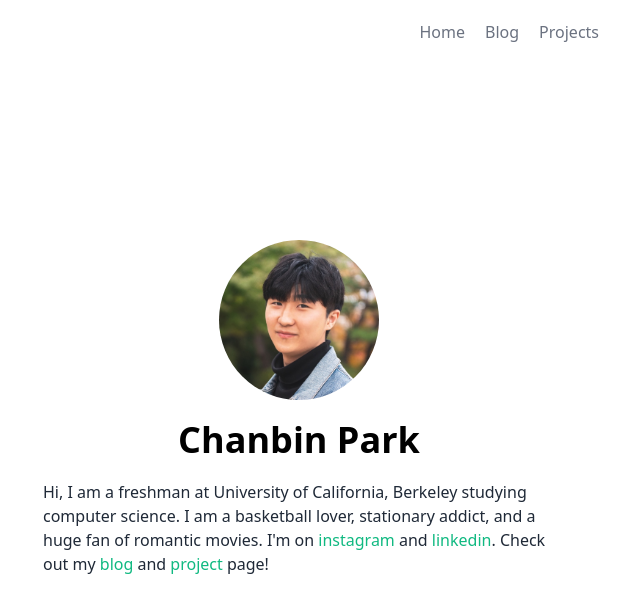
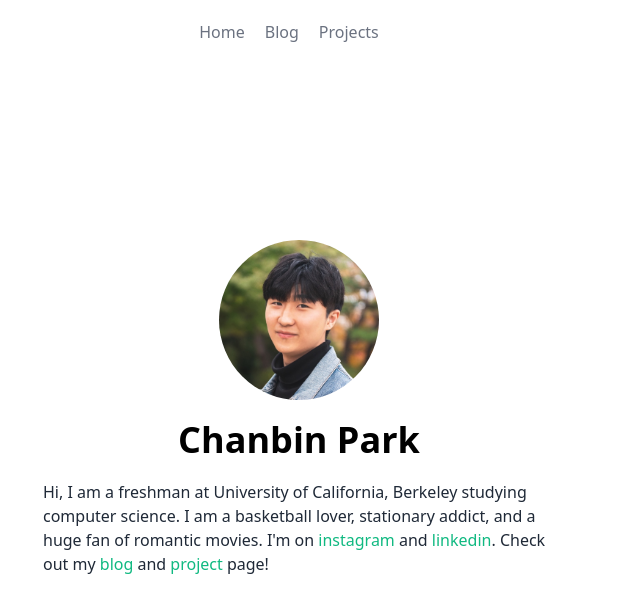
Before and after one commit to Chanbinski/my, a Next.js app: page / in a window 1280 px wide. Shown: the top 612 px of the page, without its empty margins (341-981 px from the left). Built offline with nearby package versions, Linux system fonts and the light colour scheme.

Commit message:
change justify content

```diff
--- a/components/Navbar.js
+++ b/components/Navbar.js
@@ -4,7 +4,7 @@ export const Navbar = () => {
 
   return (
     <>
-      <div className='flex flex-row justify-end items-center w-full sm:w-1/2'>
+      <div className='flex flex-row justify-center items-center w-full sm:w-1/2'>
         <div>
           <Link href='/'>
             <a className='pr-5 text-gray-500'>
```
